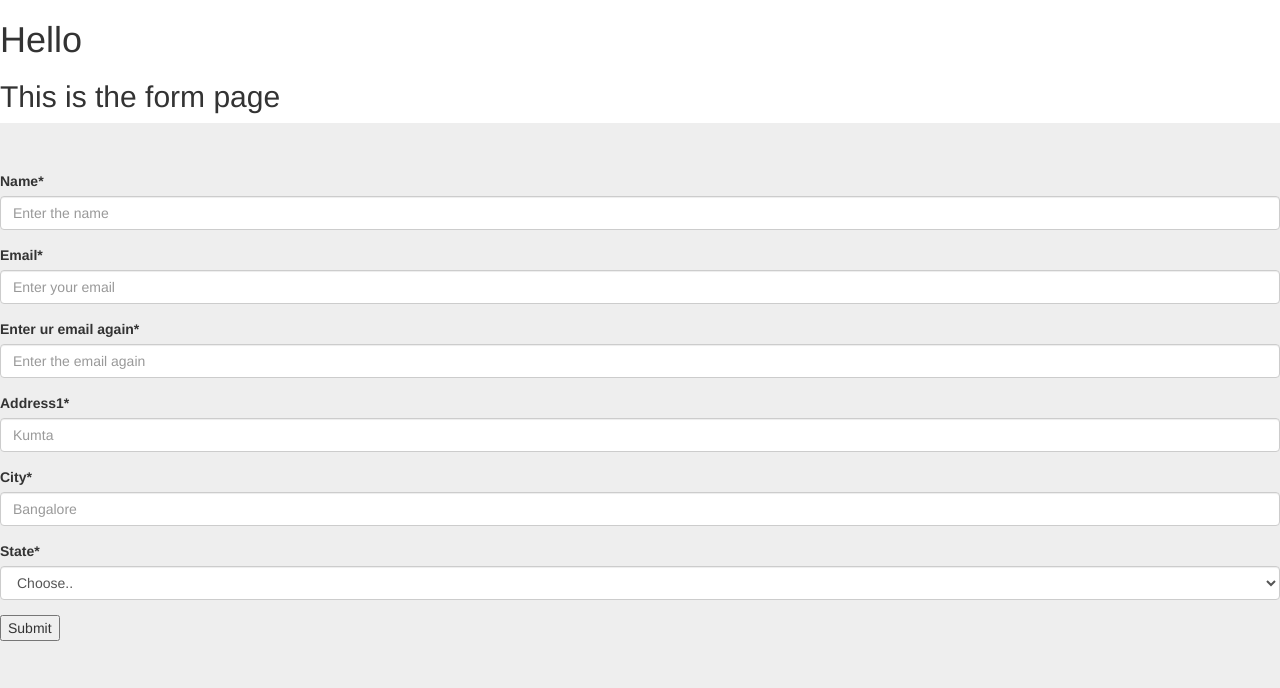
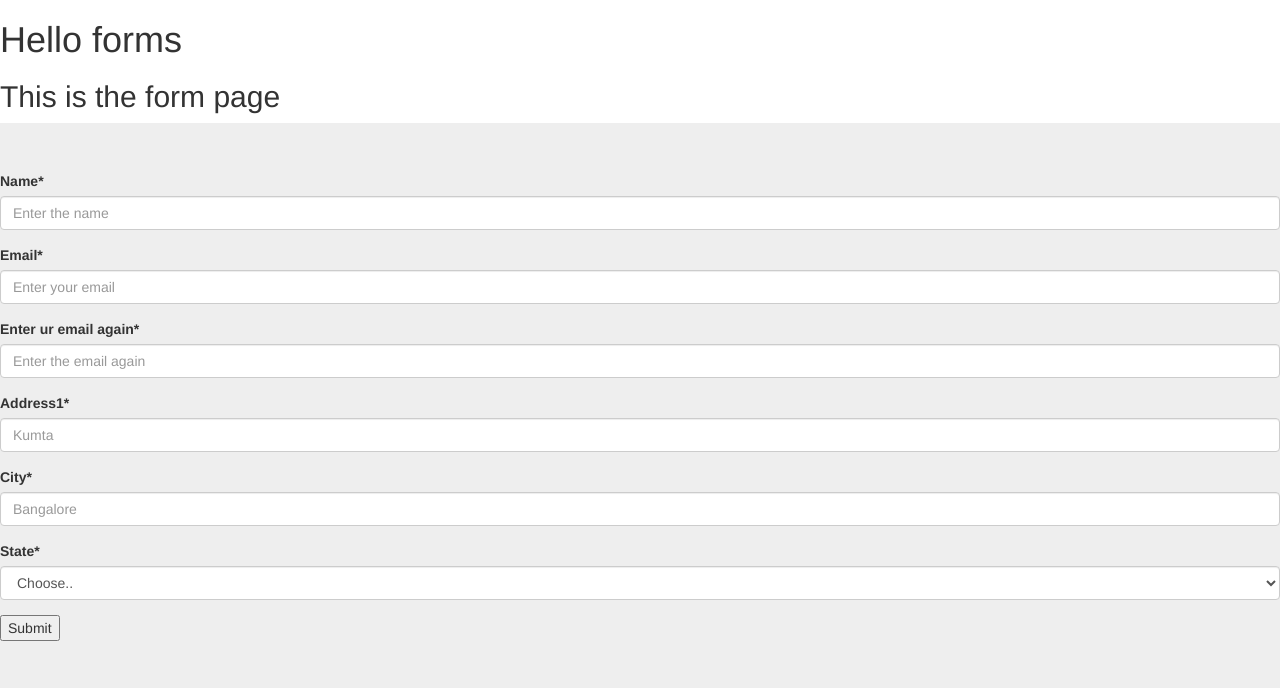
Before and after one commit to LaxmishShetty/MyCrispyProject, a Django app: page /formpage/ in a window 1280 px wide. Shown: the top 688 px of the page. Run offline with Django 3.2, Linux system fonts and the light colour scheme; some libraries are stand-ins or nearby versions.

Commit message:
New changes

```diff
--- a/templates/learning_crispy_forms/formpage.html
+++ b/templates/learning_crispy_forms/formpage.html
@@ -8,7 +8,7 @@
 {% load crispy_forms_tags %}
 </head>
 <body>
-<h1>Hello</h1>
+<h1>Hello forms</h1>
 <h2>This is the form page</h2>
 <div class="contaier">
     <div class="jumbotron">
```
